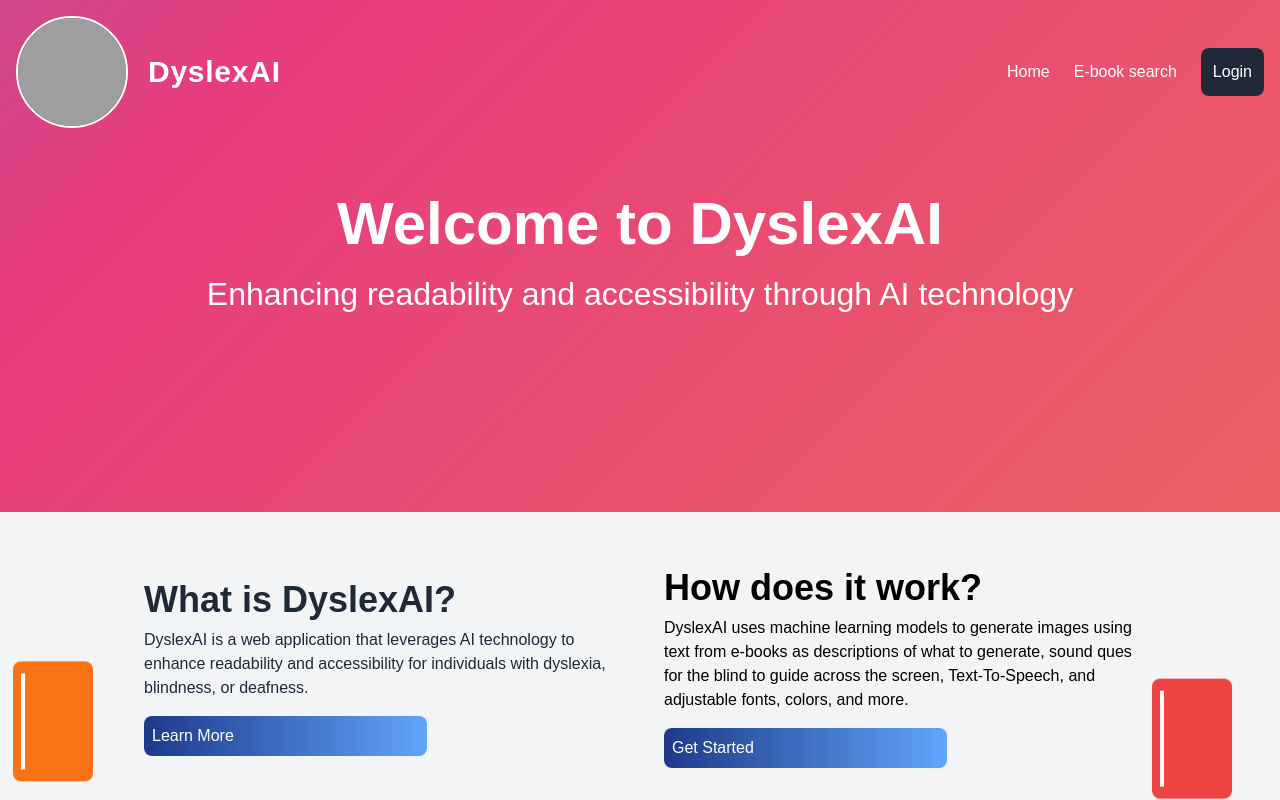
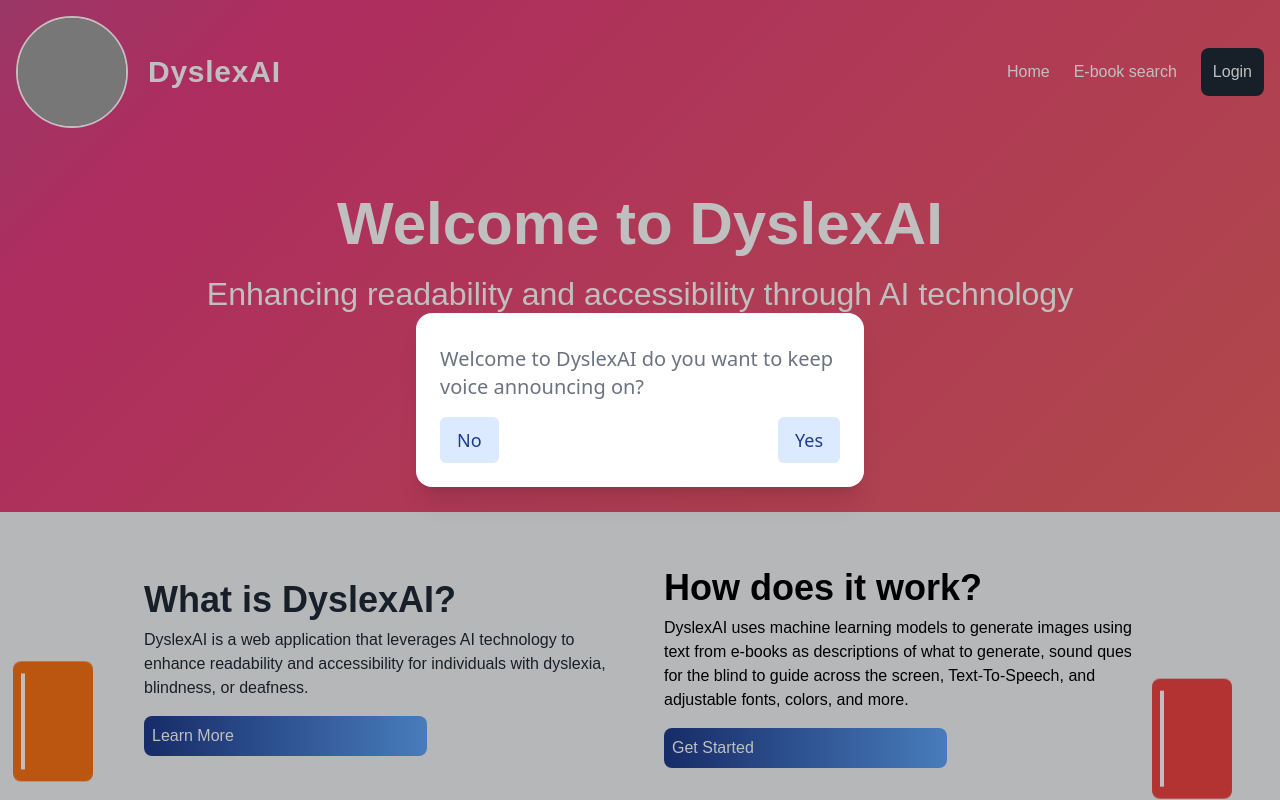
Before and after one commit to aabron/DyslexAI-CSC, a React (Create React App) app: page / in a window 1280 px wide. Shown: the top 800 px of the page. Built offline with nearby package versions, Linux system fonts and the light colour scheme; no server answers; grey boxes are pictures that could not be loaded; a web font is replaced by a local one.

Commit message:
updating responsevoice

```diff
--- a/public/index.html
+++ b/public/index.html
@@ -30,6 +30,7 @@
     <title>DyslexAI</title>
   </head>
   <body>
+    <script src="https://code.responsivevoice.org/responsivevoice.js?key=ozjPPfab"></script>
     <noscript>You need to enable JavaScript to run this app.</noscript>
     <div id="root"></div>
     <!--
--- a/src/backend/ResponsiveVoice/ResponsiveVoice.js
+++ b/src/backend/ResponsiveVoice/ResponsiveVoice.js
@@ -1128,15 +1128,15 @@ if (typeof responsiveVoice != 'undefined') {
         }
 
         //We should use jQuery if it's available
-        if (typeof $ === 'undefined') {
-            document.addEventListener('DOMContentLoaded', function () {
-                self.init();
-            });
-        } else {
-            $(document).ready(function () {
-                self.init();
-            });
-        }
+        // if (typeof $ === 'undefined') {
+        //     document.addEventListener('DOMContentLoaded', function () {
+        //         self.init();
+        //     });
+        // } else {
+        //     $(document).ready(function () {
+        //         self.init();
+        //     });
+        // }
     };
 
     var responsiveVoice = new ResponsiveVoice();
--- a/src/components/ErrorModal.jsx
+++ b/src/components/MiscModal.jsx
@@ -1,7 +1,7 @@
 import { Fragment, useState } from 'react';
-import { Dialog, Transition, TransitionChild,  } from '@headlessui/react';
+import { Dialog, Transition, TransitionChild, DialogPanel, DialogTitle  } from '@headlessui/react';
 
-const ErrorModal = ({ isOpen, closeModal, errorMessage }) => {
+const MiscModal = ({ isOpen, closeModal, errorMessage, setIsVoiceEnabled }) => {
   return (
     <Transition appear show={isOpen} as={Fragment}>
       <Dialog as="div" className="relative z-10" onClose={closeModal}>
@@ -30,21 +30,28 @@ const ErrorModal = ({ isOpen, closeModal, errorMessage }) => {
             >
               <DialogPanel className="w-full max-w-md p-6 overflow-hidden text-left align-middle transition-all transform bg-white shadow-xl rounded-2xl">
                 <DialogTitle as="h3" className="text-lg font-medium leading-6 text-red-600">
-                  Error
+
                 </DialogTitle>
                 <div className="mt-2">
-                  <p className="text-sm text-gray-500">
+                  <p className="text-xl text-gray-500">
                     {errorMessage}
                   </p>
                 </div>
 
-                <div className="mt-4">
+                <div className="mt-4 justify-between flex flex-row">
                   <button
                     type="button"
-                    className="inline-flex justify-center px-4 py-2 text-sm font-medium text-blue-900 bg-blue-100 border border-transparent rounded-md hover:bg-blue-200 focus:outline-none focus-visible:ring-2 focus-visible:ring-offset-2 focus-visible:ring-blue-500"
-                    onClick={closeModal}
+                    className="flex justify-center px-4 py-2 text-lg font-medium text-blue-900 bg-blue-100 border border-transparent rounded-md hover:bg-blue-200 focus:outline-none focus-visible:ring-2 focus-visible:ring-offset-2 focus-visible:ring-blue-500"
+                    onClick={() => {closeModal(); setIsVoiceEnabled(false)}}
                   >
-                    Close
+                    No
+                  </button>
+                  <button
+                    type="button"
+                    className="flex justify-center px-4 py-2 text-lg font-medium text-blue-900 bg-blue-100 border border-transparent rounded-md hover:bg-blue-200 focus:outline-none focus-visible:ring-2 focus-visible:ring-offset-2 focus-visible:ring-blue-500"
+                    onClick={() => {closeModal(); setIsVoiceEnabled(true)}}
+                  >
+                    Yes
                   </button>
                 </div>
               </DialogPanel>
@@ -56,4 +63,4 @@ const ErrorModal = ({ isOpen, closeModal, errorMessage }) => {
   );
 };
 
-export default ErrorModal;
+export default MiscModal;
--- a/src/pages/Home.jsx
+++ b/src/pages/Home.jsx
@@ -7,23 +7,73 @@ import Footer from '../components/Footer';
 import Modal from '../components/Modal';
 import Header from '../components/Header';
 import axios from 'axios';
-//saba
-import ResponsiveVoicefrom from '../backend/ResponsiveVoice/ResponsiveVoice';
-//import React, { useEffect } from 'react';
+import MiscModal from '../components/MiscModal';
 
 const Home = ({ isAuthenticated, setIsAuthenticated, isOpen, setIsOpen, firstUserName, setFirstUserName, user }) => {
+
+    const [isVoiceEnabled, setIsVoiceEnabled] = useState(false);
+    const [isMiscModalOpen, setIsMiscModalOpen] = useState(true);
+    const [isTickingEnabled, setIsTickingEnabled] = useState(false); // New state for ticking sound
+    const [tickInterval, setTickInterval] = useState(null);
+
+    useEffect(() => {
+        if (isVoiceEnabled) {
+            window.responsiveVoice.speak("Welcome to DyslexAI, the web application that leverages AI technology to enhance readability and accessibility for individuals with dyslexia, blindness, or deafness.");
+        }
+    }, [isVoiceEnabled]);
+
+
+    useEffect(() => {
+        if (isTickingEnabled) {
+            const handleMouseMove = (event) => {
+                const mouseX = event.clientX;
+                const mouseY = event.clientY;
+                const elements = document.querySelectorAll('button, a, p, h2, h3'); // Add more selectors as needed
+                let minDistance = Infinity;
+                let closestElement = null;
+
+                elements.forEach(element => {
+                    const rect = element.getBoundingClientRect();
+                    const elementX = (rect.left + rect.right) / 2;
+                    const elementY = (rect.top + rect.bottom) / 2;
+                    const distance = Math.sqrt(Math.pow(mouseX - elementX, 2) + Math.pow(mouseY - elementY, 2));
+
+                    if (distance < minDistance) {
+                        minDistance = distance;
+                        closestElement = element;
+                    }
+                });
+
+                if (minDistance < 50) { // Adjust threshold as needed
+                    clearInterval(tickInterval);
+                    window.responsiveVoice.speak(closestElement.innerText || closestElement.alt);
+                } else {
+                    // const frequency = Math.max(100, 1000 - minDistance * 2);
+                    // console.log(frequency) // Adjust frequency calculation as needed
+                    // clearInterval(tickInterval);
+                    // setTickInterval(setInterval(() => {
+                    //     window.responsiveVoice.speak("Tick");
+                    //     console.log('Tick');
+                    // }, frequency));
+                }
+            };
+
+            window.addEventListener('mousemove', handleMouseMove);
+
+            return () => {
+                window.removeEventListener('mousemove', handleMouseMove);
+                clearInterval(tickInterval);
+            };
+        }
+    }, [isTickingEnabled, tickInterval]);
     //simple fix for now to make the navbar styling dynamic based on the current page
-    //saba
-    //useEffect(() => {
-       //ResponsiveVoice.playWelcomeMessage();
-    //}, []);
-    //saba
     const notHome = false;
     return (
         <>
             <div className="bg-gray-100 min-h-[94.3vh] w-full font-reddit">
                 <Modal isOpen={isOpen} setIsOpen={setIsOpen} setIsAuthenticated={setIsAuthenticated} isAuthenticated={isAuthenticated} setFirstUserName={setFirstUserName} user={user} />
-                <Navbar setIsOpen={setIsOpen} isAuthenticated={isAuthenticated} firstUserName={firstUserName} notHome={notHome}/>
+                <MiscModal isOpen={isMiscModalOpen} closeModal={() => setIsMiscModalOpen(false)} errorMessage={"Welcome to DyslexAI do you want to keep voice announcing on?"} setIsVoiceEnabled={setIsVoiceEnabled} />
+                <Navbar setIsOpen={setIsOpen} isAuthenticated={isAuthenticated} firstUserName={firstUserName} notHome={notHome} />
                 <Header />
                 <div className='relative z-0'>
                     <FloatingBooks />
--- a/src/pages/Library.jsx
+++ b/src/pages/Library.jsx
@@ -11,10 +11,10 @@ import ResponsiveVoice from '../backend/ResponsiveVoice/ResponsiveVoice';
 
 const Library = ({ isAuthenticated, setIsOpen, isOpen, setIsAuthenticated, firstUserName, setFirstUserName, user }) => {
     //SABA
-    useEffect(() => {
-        const content = document.body.innerText;
-        ResponsiveVoice.speakPageContent(content);
-}, []);
+//     useEffect(() => {
+//         const content = document.body.innerText;
+//         ResponsiveVoice.speakPageContent(content);
+// }, []);
 //saba
 
     const [books, setBooks] = useState([]);
```
